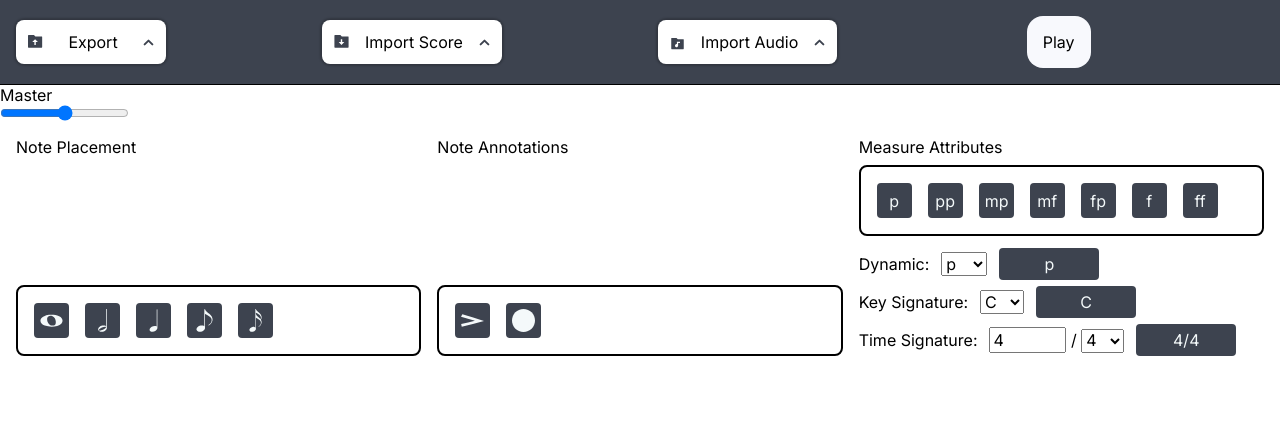
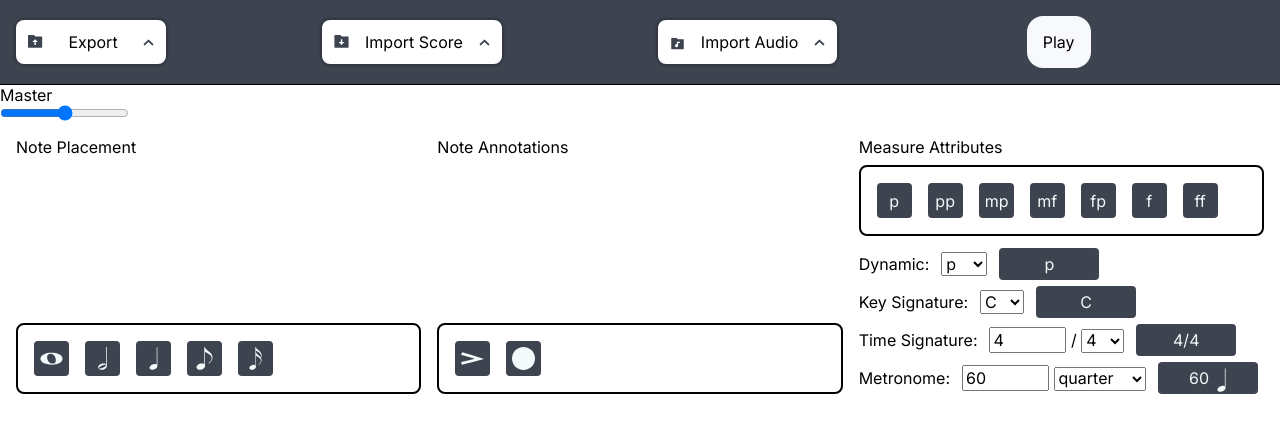
Before and after one commit to Pfannen/beat-canvas, a Next.js app: page /import-export-test in a window 1280 px wide. Shown: the top 432 px of the page. Built offline with nearby package versions, Linux system fonts and the light colour scheme.

Commit message:
Added metronome assigner

```diff
--- a/components/ui/reusable/assigner-components/assigner-dropdown.tsx
+++ b/components/ui/reusable/assigner-components/assigner-dropdown.tsx
@@ -7,17 +7,18 @@ import {
 import classes from './assigner-dropdown.module.css';
 import ModifyMusicAssigner from './style/modify-music-assigner-button';
 import AssignerInputLayout from './style/assigner-input-layout';
+import AssignerDropdownField, {
+	DropdownItem,
+} from './style/assigner-dropdown-field';
 
-type DropdownItem = {
-	displayValue: string;
-	value: string;
+export type DropdownItemDisplay = DropdownItem & {
 	el: ReactNode;
 };
 
 interface AssignerDropdownProps {
 	onClick: (value: string) => void;
 	label: string;
-	children: DropdownItem[];
+	children: DropdownItemDisplay[];
 }
 
 const AssignerDropdown: FunctionComponent<AssignerDropdownProps> = ({
@@ -25,7 +26,9 @@ const AssignerDropdown: FunctionComponent<AssignerDropdownProps> = ({
 	label,
 	children,
 }) => {
-	const [selectedItem, setSelectedItem] = useState<DropdownItem>(children[0]);
+	const [selectedItem, setSelectedItem] = useState<DropdownItemDisplay>(
+		children[0]
+	);
 
 	const onOptionSelected: ChangeEventHandler<HTMLSelectElement> = (event) => {
 		const newSelectedItem = children[event.target.selectedIndex];
@@ -35,13 +38,9 @@ const AssignerDropdown: FunctionComponent<AssignerDropdownProps> = ({
 	return (
 		<AssignerInputLayout>
 			<label htmlFor={label}>{label}: </label>
-			<select id={label} onChange={onOptionSelected}>
-				{children.map(({ value, displayValue }) => (
-					<option key={value} value={value}>
-						{displayValue}
-					</option>
-				))}
-			</select>
+			<AssignerDropdownField id={label} onChange={onOptionSelected}>
+				{children}
+			</AssignerDropdownField>
 			<ModifyMusicAssigner onClick={onClick.bind(null, selectedItem.value)}>
 				{selectedItem.el}
 			</ModifyMusicAssigner>
--- a/components/ui/reusable/assigner-components/measure-attributes/measure-attribute-assigner-set.tsx
+++ b/components/ui/reusable/assigner-components/measure-attributes/measure-attribute-assigner-set.tsx
@@ -14,6 +14,7 @@ import { addNote } from '@/components/providers/music/hooks/useMeasures/utils';
 import { modifyMeasureAttributesAdapter } from '@/utils/music/modify-score/music-hook-helpers';
 import AssignerDropdown from '../assigner-dropdown';
 import TimeSignatureAssigner from './time-signature-assigner';
+import MetronomeAssigner from './metronome-assigner';
 
 // Purely for testing purposes
 const dynamics: Dynamic[] = ['p', 'pp', 'mp', 'mf', 'fp', 'f', 'ff'];
@@ -83,6 +84,11 @@ const MeasureAttributeAssignerSet: FunctionComponent<
 						assigner('timeSignature', { beatsPerMeasure: bpm, beatNote: bn });
 					}}
 				/>
+				<MetronomeAssigner
+					onClick={(bpm, bn) =>
+						assigner('metronome', { beatsPerMinute: bpm, beatNote: bn })
+					}
+				/>
 			</div>
 		</div>
 	);
--- /dev/null
+++ b/components/ui/reusable/assigner-components/measure-attributes/metronome-assigner.tsx
@@ -0,0 +1,101 @@
+import { FunctionComponent, useRef, useState } from 'react';
+import classes from './MetronomeAssigner.module.css';
+import AssignerInputLayout from '../style/assigner-input-layout';
+import AssignerInputField from '../style/assigner-input-field';
+import ModifyMusicAssigner from '../style/modify-music-assigner-button';
+import AssignerDropdownField from '../style/assigner-dropdown-field';
+import { nameNoteTypes } from '@/types/music';
+import { DropdownItemDisplay } from '../assigner-dropdown';
+import WholeNoteSVG from '@/components/ui/svg/notes/whole-note';
+import HalfNoteSVG from '@/components/ui/svg/notes/half-note';
+import QuarterNoteSVG from '@/components/ui/svg/notes/quarter-note';
+import EighthNoteSVG from '@/components/ui/svg/notes/eigth-note';
+import SixteenthNoteSVG from '@/components/ui/svg/notes/sixteenth-note';
+
+const nameNoteTypesWithElement: DropdownItemDisplay[] = [
+	{ value: '1', displayValue: 'whole', el: <WholeNoteSVG /> },
+	{ value: '2', displayValue: 'half', el: <HalfNoteSVG /> },
+	{ value: '4', displayValue: 'quarter', el: <QuarterNoteSVG /> },
+	{ value: '8', displayValue: 'eighth', el: <EighthNoteSVG /> },
+	{ value: '16', displayValue: 'sixteenth', el: <SixteenthNoteSVG /> },
+];
+const minBPM = 1;
+const maxBPM = 360;
+const defaultBPM = 60;
+
+interface MetronomeAssignerProps {
+	onClick: (bpm: number, beatNote: number) => void;
+}
+
+const MetronomeAssigner: FunctionComponent<MetronomeAssignerProps> = ({
+	onClick,
+}) => {
+	const inputRef = useRef<HTMLInputElement>(null);
+	const [bpm, setBPM] = useState(defaultBPM);
+	const [beatNote, setBeatNote] = useState<DropdownItemDisplay>(
+		nameNoteTypesWithElement[2]
+	);
+
+	return (
+		<AssignerInputLayout>
+			<label htmlFor="beats-per-minute">Metronome: </label>
+			<div>
+				<AssignerInputField
+					type="number"
+					id="beats-per-minute"
+					defaultValue={defaultBPM}
+					onChange={(e) => {
+						let num = parseInt(e.target.value);
+						if (isNaN(num)) return;
+						num = Math.min(maxBPM, num);
+						num = Math.max(minBPM, num);
+						inputRef.current!.value = num.toString();
+					}}
+					onBlur={() => {
+						let num = parseInt(inputRef.current!.value);
+						if (isNaN(num)) {
+							num = defaultBPM;
+							inputRef.current!.value = num.toString();
+						}
+						if (bpm !== num) setBPM(num);
+					}}
+					ref1={inputRef}
+					min={minBPM}
+					max={maxBPM}
+				/>{' '}
+				<AssignerDropdownField
+					onChange={(e) =>
+						setBeatNote(nameNoteTypesWithElement[e.target.selectedIndex])
+					}
+					defaultValue={4}
+				>
+					{nameNoteTypesWithElement}
+				</AssignerDropdownField>
+			</div>
+			<ModifyMusicAssigner
+				onClick={onClick.bind(null, bpm, +beatNote.value!)}
+			>
+				<div
+					style={{
+						display: 'flex',
+						justifyContent: 'center',
+						alignItems: 'center',
+						gap: '8px',
+					}}
+				>
+					<p>{bpm}</p>{' '}
+					<div
+						style={{
+							maxWidth: '20px',
+							maxHeight: '20px',
+						}}
+					>
+						{beatNote.el}
+					</div>
+				</div>
+			</ModifyMusicAssigner>
+		</AssignerInputLayout>
+	);
+};
+
+export default MetronomeAssigner;
--- a/components/ui/reusable/assigner-components/measure-attributes/time-signature-assigner.tsx
+++ b/components/ui/reusable/assigner-components/measure-attributes/time-signature-assigner.tsx
@@ -4,6 +4,7 @@ import AssignerInputLayout from '../style/assigner-input-layout';
 import AssignerInputField from '../style/assigner-input-field';
 import { numberNoteTypes } from '@/types/music';
 import ModifyMusicAssigner from '../style/modify-music-assigner-button';
+import AssignerDropdownField from '../style/assigner-dropdown-field';
 
 interface TimeSignatureAssignerProps {
 	onClick: (beatsPerMeasure: number, beatNote: number) => void;
@@ -44,16 +45,17 @@ const TimeSignatureAssigner: FunctionComponent<TimeSignatureAssignerProps> = ({
 					ref1={inputRef}
 				/>{' '}
 				/{' '}
-				<select
+				<AssignerDropdownField
 					onChange={(e) => setBeatNote(parseInt(e.target.value))}
 					defaultValue={4}
 				>
-					{numberNoteTypes.map((num) => (
-						<option key={num + 'ts'} value={num}>
-							{num}
-						</option>
-					))}
-				</select>
+					{
+						numberNoteTypes.map((num) => ({
+							value: num,
+							displayValue: num,
+						})) as [] // makes ts stop complaining
+					}
+				</AssignerDropdownField>
 			</div>
 			<ModifyMusicAssigner
 				onClick={onClick.bind(null, beatsPerMeasure, beatNote)}
--- /dev/null
+++ b/components/ui/reusable/assigner-components/style/assigner-dropdown-field.tsx
@@ -0,0 +1,29 @@
+import { FunctionComponent, ReactNode, SelectHTMLAttributes } from 'react';
+import classes from './AssignerDropdownField.module.css';
+
+export type DropdownItem = {
+	displayValue?: string;
+	value: string;
+};
+
+interface AssignerDropdownFieldProps
+	extends Omit<SelectHTMLAttributes<HTMLSelectElement>, 'children'> {
+	children: DropdownItem[];
+}
+
+const AssignerDropdownField: FunctionComponent<AssignerDropdownFieldProps> = ({
+	children,
+	...props
+}) => {
+	return (
+		<select {...props}>
+			{children.map(({ value, displayValue }) => (
+				<option key={value} value={value}>
+					{displayValue || value}
+				</option>
+			))}
+		</select>
+	);
+};
+
+export default AssignerDropdownField;
--- a/components/ui/reusable/assigner-components/style/modify-music-assigner-button.module.css
+++ b/components/ui/reusable/assigner-components/style/modify-music-assigner-button.module.css
@@ -10,7 +10,7 @@
 	height: 100%;
 }
 
-.btn * {
+.btn > * {
 	height: 100%;
 	width: 100%;
 	fill: var(--surface-primary);
--- a/types/music/index.ts
+++ b/types/music/index.ts
@@ -1,7 +1,19 @@
-import { Measure, TimeSignature } from '@/components/providers/music/types';
+import {
+	Measure,
+	NoteType,
+	TimeSignature,
+} from '@/components/providers/music/types';
 import { Dynamic } from './note-annotations';
 
 export const numberNoteTypes = [1, 2, 4, 8, 16, 32, 64];
+export const nameNoteTypes: NoteType[] = [
+	'whole',
+	'half',
+	'quarter',
+	'eighth',
+	'sixteenth',
+	'thirtysecond',
+];
 
 export type Pitch = 'A' | 'B' | 'C' | 'D' | 'E' | 'F' | 'G';
 
```
